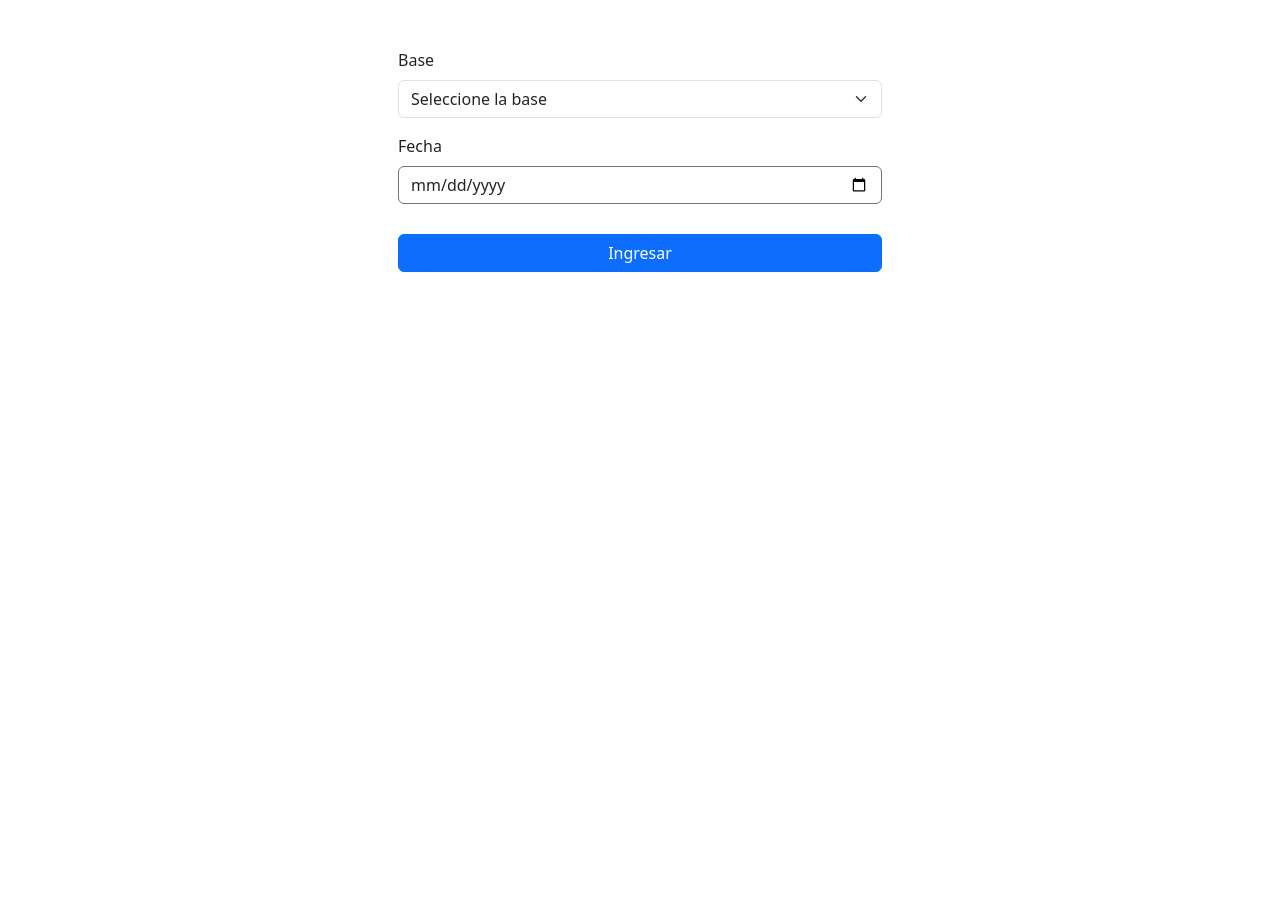
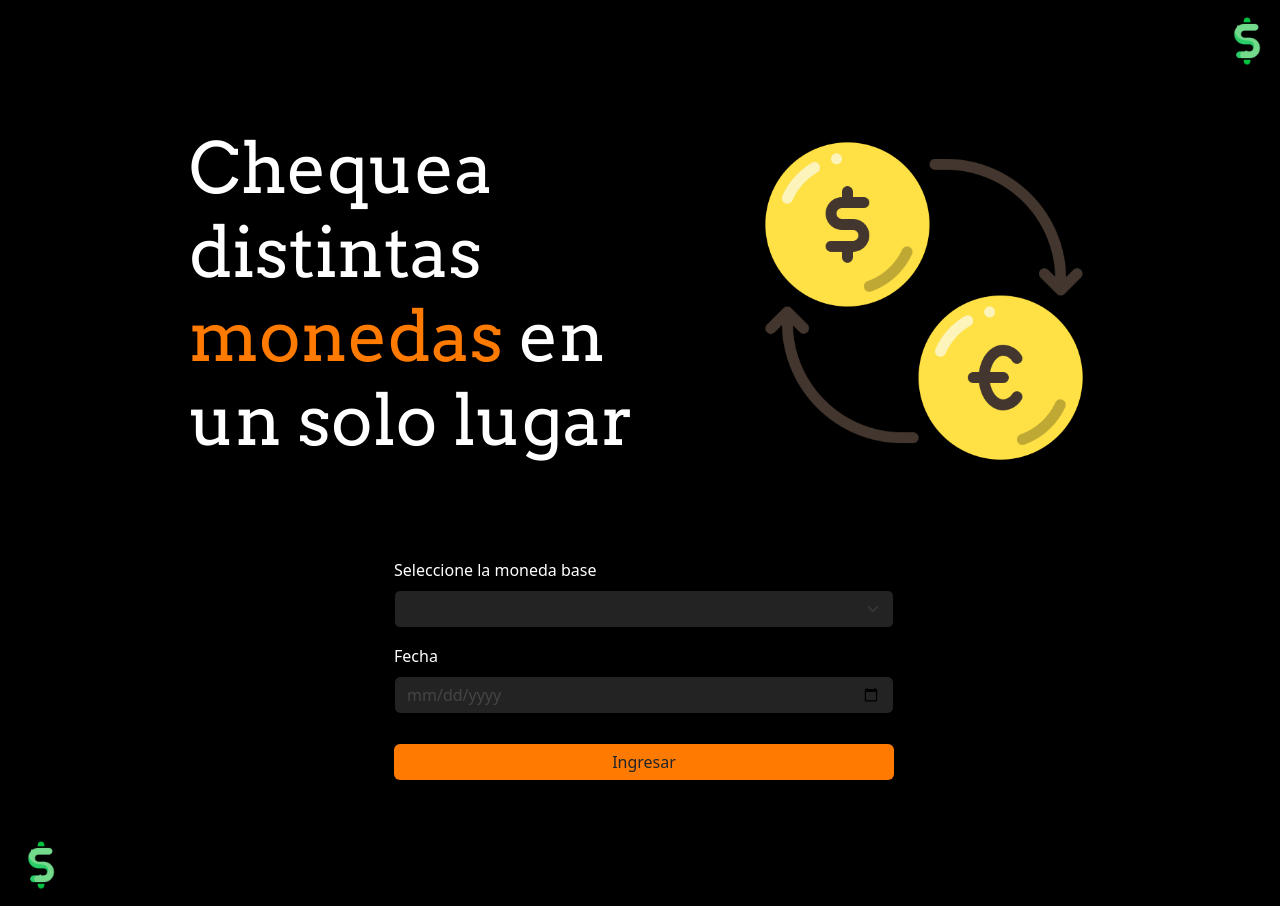
Before and after one commit to nahuelc00/exchangerates, a website: page index.html in a window 1280 px wide. Before the commit the page ends 800 px from the top, so only its background shows below. Drawn offline with nearby package versions, Linux system fonts and the light colour scheme; no server answers.

Commit message:
update html and styles

```diff
--- a/index.html
+++ b/index.html
@@ -6,6 +6,11 @@
   <meta http-equiv="X-UA-Compatible" content="IE=edge">
   <meta name="viewport" content="width=device-width, initial-scale=1.0">
   <title>Exchange</title>
+  <!-- Font Arvo -->
+  <link rel="preconnect" href="https://fonts.googleapis.com">
+  <link rel="preconnect" href="https://fonts.gstatic.com" crossorigin>
+  <link href="https://fonts.googleapis.com/css2?family=Arvo&display=swap" rel="stylesheet">
+  <!-- Font Arvo -->
   <!-- bootStrap -->
   <link rel="stylesheet" href="./node_modules/bootstrap/dist/css/bootstrap.min.css">
   <!-- bootStrap -->
@@ -20,60 +25,80 @@
 </head>
 
 <body>
+  <div id="root" class="me-2 mt-3 ms-3 mb-3">
 
-  <div id="root" class="pt-5 pb-5">
+    <header class="d-flex justify-content-end">
+      <img class="img-header" src="./imgs/dolar.png" alt="símbolo-dolar">
+    </header>
 
-    <form class="form-enter row ms-auto me-auto mb-5 px-2">
+    <main>
+      <section>
+        <div class="container-title-img mb-5">
+          <h1 class="text-white title mb-5">Chequea distintas <span>monedas</span> en un solo lugar</h1>
+          <div class="container-img-title d-flex justify-content-center">
+            <img class="img-title" src="./imgs/tipo-de-cambio (1).png" alt="">
+          </div>
+        </div>
+      </section>
+
+      <section>
+        <form class="form-enter row ms-auto me-auto">
           <div class="mb-3 p-0">
-        <label class="form-label">Base</label>
-        <select class="form-select base-symbols">
-          <option selected>Seleccione la base</option>
+            <label class="form-label text-white">Seleccione la moneda base</label>
+            <select class="form-select base-symbols fw-medium border border-black">
+              <option value="" selected disabled></option>
             </select>
             <div class="invalid-feedback symbol-error"></div>
           </div>
           <div class="p-0">
-        <label class="form-label">Fecha</label>
-        <input type="date" class="form-control border border-secondary rate-date">
+            <label class="form-label text-white">Fecha</label>
+            <input type="date" class="form-control fw-medium border border-black rate-date" style="background-color: #232323; color:#454545;">
             <div class="invalid-feedback date-error"></div>
           </div>
           <div class="container-errors"></div>
           <div class="p-0">
-        <button type="submit" class="btn button-enter btn-primary w-100">Ingresar</button>
+            <button type="submit"
+              class="btn button-enter w-100 fw-medium text-dark border border-0" style="background-color:#ff7a00;">Ingresar</button>
           </div>
         </form>
 
-    <main>
-      <div class="container-rates mx-auto invisible">
-        <div class="column-rates d-flex mb-5">
-          <div class="col container-symbols pe-4 border-end border-dark">
+        <div class="container-rates mx-auto visually-hidden text-white mt-5">
+
+          <div class="column-rates d-flex">
+            <div class="col container-symbols pe-4 border-end border-white">
               <p class="text-center">Moneda</p>
             </div>
             <div class="col container-currency ps-4">
               <p class="text-center">Valor</p>
             </div>
           </div>
-        <!-- ------ -->
-        <div class="column-rates d-flex mb-5">
-          <div class="col container-symbols pe-4 border-end border-dark">
+
+          <div class="column-rates d-flex">
+            <div class="col container-symbols pe-4 border-end border-white">
               <p class="text-center">Moneda</p>
             </div>
             <div class="col container-currency ps-4">
               <p class="text-center">Valor</p>
             </div>
           </div>
-        <!-- ------ -->
-        <div class="column-rates d-flex mb-5">
-          <div class="col container-symbols pe-4 border-end border-dark">
+
+          <div class="column-rates d-flex">
+            <div class="col container-symbols pe-4 border-end border-white">
               <p class="text-center">Moneda</p>
             </div>
             <div class="col container-currency ps-4">
               <p class="text-center">Valor</p>
             </div>
           </div>
+
         </div>
-      </div>
+      </section>
+
     </main>
 
+    <footer class="d-flex justify-content-start">
+      <img class="img-footer" src="./imgs/dolar.png" alt="símbolo-dolar">
+    </footer>
   </div>
 </body>
 
--- a/src/index.css
+++ b/src/index.css
@@ -1,16 +1,104 @@
-.form-enter{
+body {
+  background-color: black;
+}
+
+/* Header - Footer */
+
+.img-header,
+.img-footer {
+  height: 50px;
+}
+
+/* Main */
+
+main {
+  margin: 100px 0 100px 0;
+}
+@media (min-width: 1024px) {
+  main {
+    margin: 60px 0 60px 0;
+  }
+}
+
+/* Title */
+
+@media (min-width: 375px) {
+  .container-title-img {
+    display: flex;
+  }
+}
+@media (min-width: 672px) {
+  .container-title-img {
+    display: flex;
+    justify-content: center;
+  }
+}
+
+.title {
+  font-family: "Arvo", serif;
+  font-size: 36px;
+  max-width: 430px;
+}
+@media (min-width: 672px) {
+  .title {
+    font-size: 48px;
+  }
+}
+@media (min-width: 1024px) {
+  .title {
+    font-size: 70px;
+    margin-right: 60px;
+    max-width: 500px;
+  }
+}
+
+.title > span {
+  color: #ff7a00;
+}
+
+.img-title {
+  width: 200px;
+  height: 200px;
+}
+@media (min-width: 672px) {
+  .img-title {
+    width: 250px;
+    height: 250px;
+  }
+}
+@media (min-width: 1024px) {
+  .img-title {
+    width: 350px;
+    height: 350px;
+  }
+}
+
+/* Form */
+
+.form-enter {
   max-width: 500px;
 }
 
-.button-enter{
+.base-symbols {
+  background-color: #232323;
+  color: #454545;
+}
+
+.base-symbols-white {
+  color: white;
+}
+
+.button-enter {
   margin-top: 30px;
 }
 
-.container-rates{
+/* Container rates */
+
+.container-rates {
   max-width: 500px;
 }
 @media (min-width: 688px) {
-    .container-rates{
+  .container-rates {
     max-width: initial;
     display: flex;
     justify-content: center;
@@ -18,7 +106,20 @@
   }
 }
 @media (min-width: 1024px) {
-    .container-rates{
+  .container-rates {
     gap: 200px;
   }
 }
+
+.column-rates {
+  margin: 0 0 50px 0;
+}
+@media (min-width: 688px) {
+  .column-rates {
+    margin: 0;
+  }
+}
+
+.rate {
+  color: #39ff14;
+}
--- a/src/index.js
+++ b/src/index.js
@@ -3,9 +3,23 @@ function renderSymbolsInSelect() {
   fetchSymbols().then((data)=>{
     const symbols = data.symbols;
     symbols.forEach((symbol)=>{
-      $symbols.append(`<option value="${symbol}">${symbol}</option>`)
+      $symbols.append(`<option class="text-white" value="${symbol}">${symbol}</option>`)
     })
   })
+}
+
+function listenClickForChangeBaseSymbolColor($baseSymbol) {
+  $baseSymbol.on("click", function (event) {
+       $baseSymbol.addClass("base-symbols-white");
+       $baseSymbol.off();
+   });
+}
+
+function listenClickForChangeDateTextColor($rateDate) {
+  $rateDate.on("click", function () {
+    $rateDate.addClass("text-white");
+    $rateDate.off();
+ });
 }
 
 function getBaseSymbol() {
@@ -79,6 +93,13 @@ function renderAndRemoveErrors(validationOfDate,validationOfSymbol) {
 (function main() {
 
   const $form = $(".form-enter");
+
+  const $baseSymbol = $(".base-symbols");
+  const $rateDate = $(".rate-date");
+
+  listenClickForChangeBaseSymbolColor($baseSymbol);
+  listenClickForChangeDateTextColor($rateDate);
+
    renderSymbolsInSelect();
 
   $form.on("submit", (event) => {
@@ -108,7 +129,7 @@ function renderAndRemoveErrors(validationOfDate,validationOfSymbol) {
            fetchRates(searchedSymbol, dateOfRate).then((data) => {
              if (data.rates) {
 
-              $(".container-rates").removeClass("invisible").addClass("visible");
+              $(".container-rates").removeClass("visually-hidden");
 
               if ($(".symbol").length !== 0) {
                 $(".symbol").each((index, $symbol) => {
```
Also changed, not shown: imgs/dolar.png (added), imgs/tipo-de-cambio (1).png (added). Lines whose indentation alone changed are shown as unchanged.
